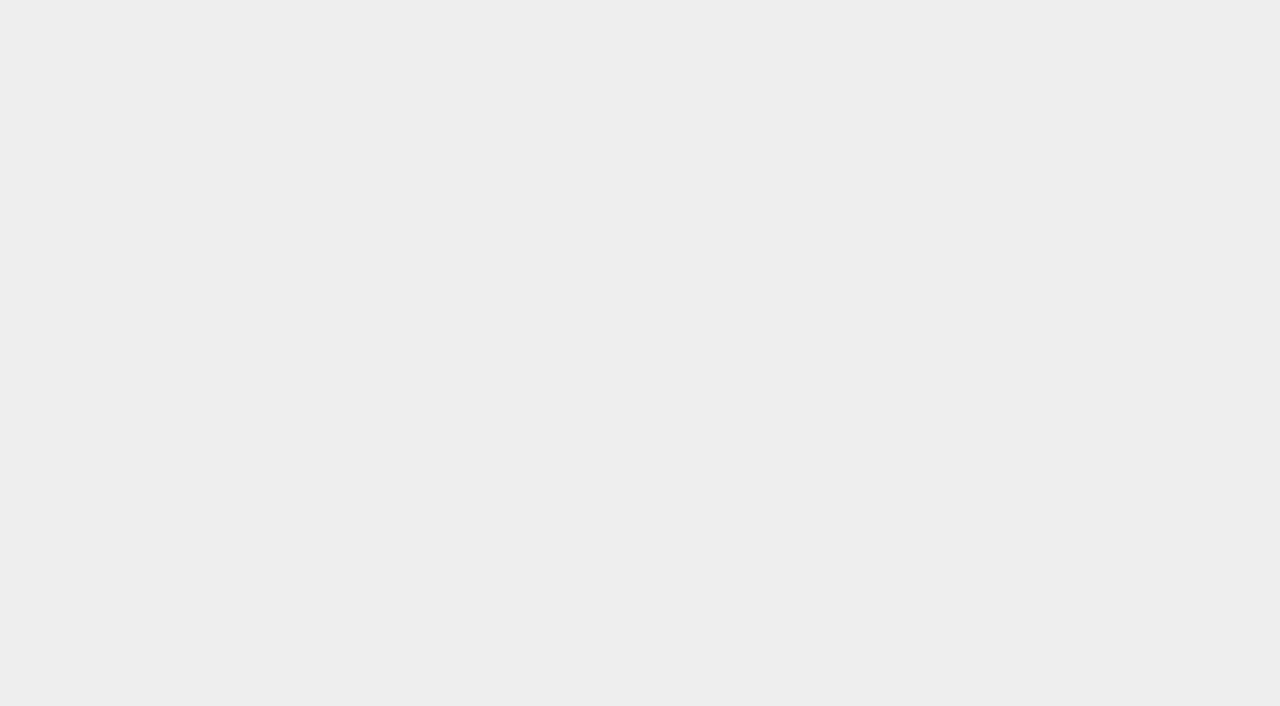
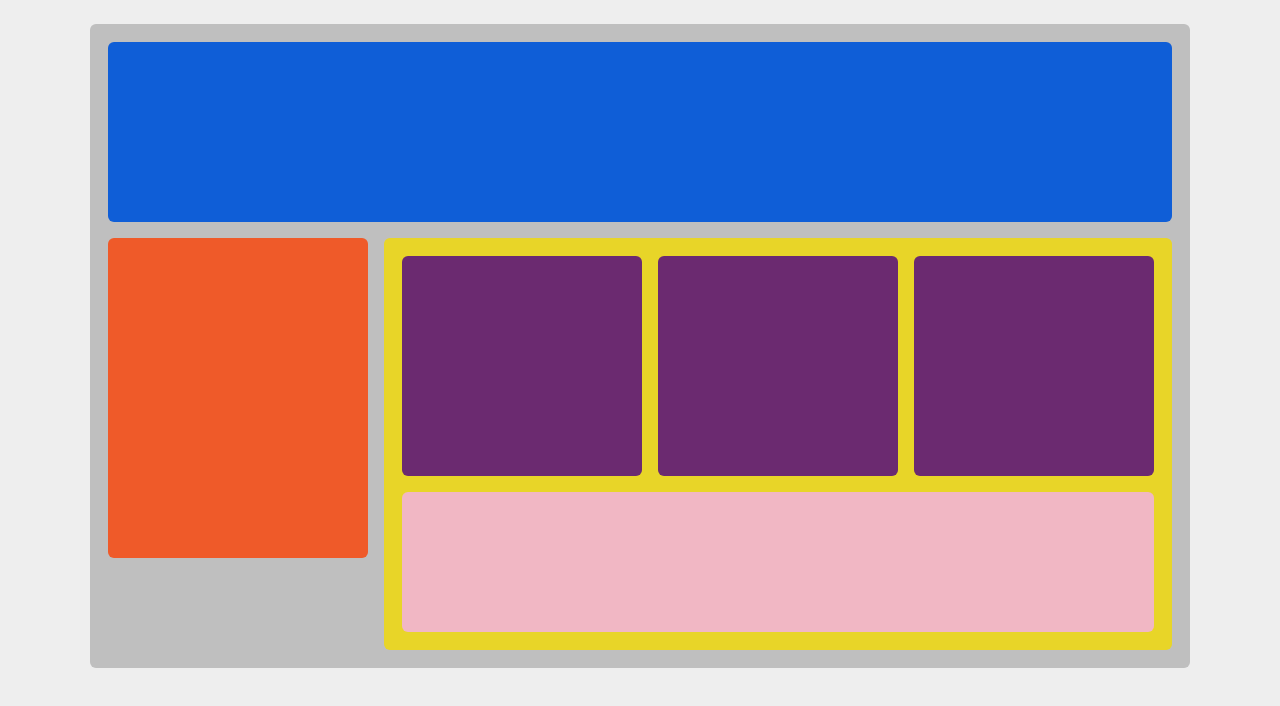
Before and after one commit to Nahom8097/CSS-Assignment-1, a plain HTML site: page index.html in a window 1280 px wide. Drawn offline with Linux system fonts and the light colour scheme.

Commit message:
Add files via upload

```diff
--- a/index.html
+++ b/index.html
@@ -1,19 +1,27 @@
 <!DOCTYPE html>
-<html>
-    <head>
-        <title>Mike Tyson's Personal Webpage - Boxing Champion</title>
-        <link rel="stylesheet" type="text/css" href="style.css">
-    </head>
-    <body>
-        <div id="container">
-            <div id="header"></div>
-            <div id="nav_bar"></div>
-            <div id="main _content">
-                <div class="subcontent"></div>
-                <div class="subcontent"></div>
-                <div class="subcontent"></div>
-                <div id="advertisement"></div>
-            </div>
-        </div> <!--End of container-->
-    </body>
+<html lang="en">
+<head>
+    <meta charset="utf-8">
+    <meta name="viewport" content="width=device-width, initial-scale=1"/>
+        <title>Grid layout Mock</title>
+        <link rel="stylesheet" href="style.css" />
+</head>
+<body>
+    <div class="page">
+        <header class="hero"></header>
+
+        <div class="main">
+            <aside class="sidebar"></aside>
+
+            <section class="content">
+                <div class="cards">
+                    <div class="card"></div>
+                    <div class="card"></div>
+                    <div class="card"></div>
+                </div>
+                <div class="bottom"></div>
+            </section>
+        </div>
+    </div>
+</body>
 </html>
```
